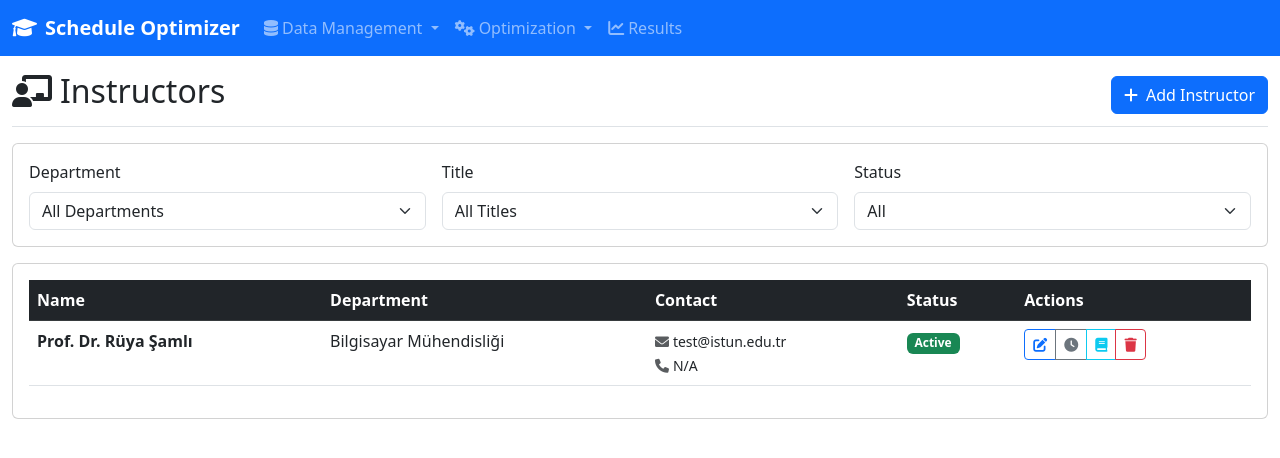
After one commit to beyzanurbayir/ScheduleProject_Python, a Flask app: page /data/instructors in a window 1280 px wide. The commit adds this page. Shown: the top 458 px of the page. Run offline with Flask 3, Linux system fonts and the light colour scheme.

Commit message:
akademisyenlere ve dersliklere saat saat müsaitlik ayarlama eklendi. database, data_entry vs birçok nokta değişti

```diff
--- a/app.py
+++ b/app.py
@@ -3,7 +3,7 @@ from models.database import init_db, db, Department, Lesson, Instructor, Classro
 from routes.data_entry import data_entry_bp
 from routes.optimization import optimization_bp
 from routes.results import results_bp
-from sqlalchemy import func
+from sqlalchemy import func , distinct
 import os
 from datetime import datetime, timedelta
 
@@ -41,9 +41,7 @@ def create_app():
 
             # System health metrics
             departments_with_lessons = db.session.query(func.count(func.distinct(Lesson.department_id))).filter_by(is_active=True).scalar() or 0
-            instructors_assigned = db.session.query(func.count(func.distinct(InstructorLesson.instructor_id))).select_from(
-                db.session.query(Instructor).join('Instructor.lesson_assignments')
-            ).scalar() or 0
+            instructors_assigned = db.session.query(func.count(distinct(InstructorLesson.instructor_id))).scalar() or 0
             lab_classrooms = Classroom.query.filter_by(has_lab=True, is_active=True).count()
 
             # Calculate averages
--- a/models/database.py
+++ b/models/database.py
@@ -145,6 +145,7 @@ class Classroom(db.Model):
     next_maintenance_date = db.Column(db.DateTime, nullable=True)
     created_at = db.Column(db.DateTime, default=datetime.utcnow)
     updated_at = db.Column(db.DateTime, default=datetime.utcnow, onupdate=datetime.utcnow)
+    availability = db.Column(JSON, nullable=True)  # Saatlik müsaitlik matrisi (10x5)
 
     # İlişkiler
     availability_exceptions = db.relationship('ClassroomAvailability', backref='classroom_ref', lazy=True, cascade='all, delete-orphan')
--- a/routes/data_entry.py
+++ b/routes/data_entry.py
@@ -739,3 +739,80 @@ def delete_instructor_lesson(assignment_id):
         flash(f'Error removing assignment: {str(e)}', 'error')
 
     return redirect(url_for('data_entry.instructor_lessons', instructor_id=instructor_id))
+
+
+
+
+
+@data_entry_bp.route('/departments/<int:dept_id>/edit', methods=['GET', 'POST'])
+def edit_department(dept_id):
+    department = Department.query.get_or_404(dept_id)
+
+    if request.method == 'POST':
+        try:
+            department.name = request.form['name']
+            department.code = request.form.get('code', '').upper()
+            department.num_grades = int(request.form['num_grades'])
+            department.head_of_department = request.form.get('head_of_department')
+            department.building = request.form.get('building')
+            department.floor = int(request.form['floor']) if request.form.get('floor') else None
+            department.phone = request.form.get('phone')
+            department.email = request.form.get('email')
+            department.is_active = bool(request.form.get('is_active'))
+
+            db.session.commit()
+            flash(f'Department "{department.name}" updated successfully!', 'success')
+            return redirect(url_for('data_entry.departments'))
+
+        except (ValueError, IntegrityError) as e:
+            flash(f'Error updating department: {str(e)}', 'error')
+
+    return render_template('data_entry/edit_department.html', department=department)
+
+@data_entry_bp.route('/departments/<int:dept_id>/delete', methods=['POST'])
+def delete_department(dept_id):
+    department = Department.query.get_or_404(dept_id)
+    try:
+        db.session.delete(department)
+        db.session.commit()
+        flash(f'Department "{department.name}" deleted successfully!', 'success')
+    except Exception as e:
+        flash(f'Error deleting department: {str(e)}. It might be in use by lessons or instructors.', 'error')
+        db.session.rollback()
+
+    return redirect(url_for('data_entry.departments'))
+
+
+
+# routes/data_entry.py dosyasına eklenecek yeni fonksiyon
+@data_entry_bp.route('/classrooms/<int:classroom_id>/availability', methods=['GET', 'POST'])
+def edit_classroom_availability(classroom_id):
+    classroom = Classroom.query.get_or_404(classroom_id)
+
+    if request.method == 'POST':
+        try:
+            availability = []
+            for hour in range(10): # 10 saat dilimi (örn: 8:30'dan 18:30'a)
+                row = [bool(request.form.get(f'availability_{hour}_{day}')) for day in range(5)]
+                availability.append(row)
+
+            classroom.availability = availability
+            db.session.commit()
+
+            flash(f'Availability updated for classroom "{classroom.name}"!', 'success')
+            return redirect(url_for('data_entry.classrooms'))
+
+        except Exception as e:
+            flash(f'Error updating availability: {str(e)}', 'error')
+
+    # Eğer müsaitlik bilgisi yoksa, varsayılan olarak hepsi müsait (True) bir matris oluştur
+    if not classroom.availability:
+        classroom.availability = [[True for _ in range(5)] for _ in range(10)]
+
+    time_slots = [f"{8 + i//2}:{30 if i%2 else '00'}" for i in range(10)] # Örnek saat dilimleri
+    days = ['Monday', 'Tuesday', 'Wednesday', 'Thursday', 'Friday']
+
+    return render_template('data_entry/classroom_availability.html',
+                         classroom=classroom,
+                         time_slots=time_slots,
+                         days=days)
--- /dev/null
+++ b/templates/data_entry/instructors.html
@@ -0,0 +1,168 @@
+<!-- templates/data_entry/instructors.html -->
+{% extends "base.html" %}
+
+{% block title %}Instructors - Schedule Optimizer{% endblock %}
+
+{% block content %}
+<div class="col-12">
+    <div class="d-flex justify-content-between flex-wrap flex-md-nowrap align-items-center pt-3 pb-2 mb-3 border-bottom">
+        <h1 class="h2">
+            <i class="fas fa-chalkboard-teacher me-2"></i>Instructors
+        </h1>
+        <a href="{{ url_for('data_entry.create_instructor') }}" class="btn btn-primary">
+            <i class="fas fa-plus me-2"></i>Add Instructor
+        </a>
+    </div>
+
+    <!-- Filters -->
+    <div class="card mb-3">
+        <div class="card-body">
+            <form method="GET" class="row g-3">
+                <div class="col-md-4">
+                    <label for="department_id" class="form-label">Department</label>
+                    <select class="form-select" name="department_id" onchange="this.form.submit()">
+                        <option value="">All Departments</option>
+                        {% for dept in departments %}
+                            <option value="{{ dept.id }}" {{ 'selected' if dept.id == selected_dept }}>
+                                {{ dept.name }}
+                            </option>
+                        {% endfor %}
+                    </select>
+                </div>
+                <div class="col-md-4">
+                    <label for="title" class="form-label">Title</label>
+                    <select class="form-select" name="title" onchange="this.form.submit()">
+                        <option value="">All Titles</option>
+                        {% for title in available_titles %}
+                            <option value="{{ title }}" {{ 'selected' if title == selected_title }}>
+                                {{ title }}
+                            </option>
+                        {% endfor %}
+                    </select>
+                </div>
+                <div class="col-md-4">
+                    <label for="is_active" class="form-label">Status</label>
+                    <select class="form-select" name="is_active" onchange="this.form.submit()">
+                        <option value="">All</option>
+                        <option value="true" {{ 'selected' if selected_active == 'true' }}>Active</option>
+                        <option value="false" {{ 'selected' if selected_active == 'false' }}>Inactive</option>
+                    </select>
+                </div>
+            </form>
+        </div>
+    </div>
+
+    <div class="card">
+        <div class="card-body">
+            {% if instructors %}
+                <div class="table-responsive">
+                    <table class="table table-hover">
+                        <thead class="table-dark">
+                            <tr>
+                                <th>Name</th>
+                                <th>Department</th>
+                                <th>Contact</th>
+                                <th>Status</th>
+                                <th>Actions</th>
+                            </tr>
+                        </thead>
+                        <tbody>
+                            {% for instructor in instructors %}
+                            <tr>
+                                <td>
+                                    <strong>{{ instructor.title }} {{ instructor.name }}</strong>
+                                    <br>
+                                    <small class="text-muted">{{ instructor.academic_degree or '' }}</small>
+                                </td>
+                                <td>{{ instructor.department_ref.name }}</td>
+                                <td>
+                                    <small>
+                                        <i class="fas fa-envelope text-muted me-1"></i>{{ instructor.email or 'N/A' }}
+                                        <br>
+                                        <i class="fas fa-phone text-muted me-1"></i>{{ instructor.phone or 'N/A' }}
+                                    </small>
+                                </td>
+                                <td>
+                                    {% if instructor.is_active %}
+                                        <span class="badge bg-success">Active</span>
+                                    {% else %}
+                                        <span class="badge bg-danger">Inactive</span>
+                                    {% endif %}
+                                </td>
+                                <td>
+                                    <div class="btn-group btn-group-sm">
+                                        <a href="{{ url_for('data_entry.edit_instructor', instructor_id=instructor.id) }}"
+                                           class="btn btn-outline-primary" title="Edit Basic Info">
+                                            <i class="fas fa-edit"></i>
+                                        </a>
+
+                                        <!-- ########################################## -->
+                                        <!-- ## İSTEDİĞİN YENİ BUTON BURADA ## -->
+                                        <!-- ########################################## -->
+                                        <a href="{{ url_for('data_entry.edit_instructor_availability', instructor_id=instructor.id) }}"
+                                           class="btn btn-outline-secondary" title="Set Availability">
+                                            <i class="fas fa-clock"></i>
+                                        </a>
+
+                                        <a href="{{ url_for('data_entry.instructor_lessons', instructor_id=instructor.id) }}"
+                                           class="btn btn-outline-info" title="Manage Lessons">
+                                             <i class="fas fa-book"></i>
+                                        </a>
+
+                                        <button type="button" class="btn btn-outline-danger"
+                                                onclick="confirmDelete('{{ instructor.name }}', '{{ url_for('data_entry.delete_instructor', instructor_id=instructor.id) }}')">
+                                            <i class="fas fa-trash"></i>
+                                        </button>
+                                    </div>
+                                </td>
+                            </tr>
+                            {% endfor %}
+                        </tbody>
+                    </table>
+                </div>
+            {% else %}
+                <div class="text-center py-5">
+                    <i class="fas fa-chalkboard-teacher fa-3x text-muted mb-3"></i>
+                    <h5 class="text-muted">No instructors found</h5>
+                    <p class="text-muted">Start by adding your first instructor</p>
+                    <a href="{{ url_for('data_entry.create_instructor') }}" class="btn btn-primary">
+                        <i class="fas fa-plus me-2"></i>Add Instructor
+                    </a>
+                </div>
+            {% endif %}
+        </div>
+    </div>
+</div>
+
+<!-- Delete Confirmation Modal -->
+<div class="modal fade" id="deleteModal" tabindex="-1">
+    <div class="modal-dialog">
+        <div class="modal-content">
+            <div class="modal-header">
+                <h5 class="modal-title">Confirm Delete</h5>
+                <button type="button" class="btn-close" data-bs-dismiss="modal"></button>
+            </div>
+            <div class="modal-body">
+                <p>Are you sure you want to delete <strong id="deleteName"></strong>?</p>
+                <p class="text-danger"><small>This action cannot be undone and will remove all lesson assignments for this instructor.</small></p>
+            </div>
+            <div class="modal-footer">
+                <button type="button" class="btn btn-secondary" data-bs-dismiss="modal">Cancel</button>
+                <form id="deleteForm" method="POST" style="display: inline;">
+                    <button type="submit" class="btn btn-danger">Delete</button>
+                </form>
+            </div>
+        </div>
+    </div>
+</div>
+{% endblock %}
+
+{% block extra_js %}
+<script>
+function confirmDelete(name, url) {
+    document.getElementById('deleteName').textContent = name;
+    document.getElementById('deleteForm').action = url;
+    new bootstrap.Modal(document.getElementById('deleteModal')).show();
+}
+</script>
+{% endblock %}
```
Also changed, not shown: models/optimization.py (+21 -10 lines), templates/data_entry/classroom_availability.html (added, +58 -0 lines), templates/data_entry/classrooms.html (+12 -0 lines), templates/data_entry/edit_department.html (added, +75 -0 lines), templates/data_entry/instructor_availability.html (added, +58 -0 lines), instance/schedule_optimizer.db.
